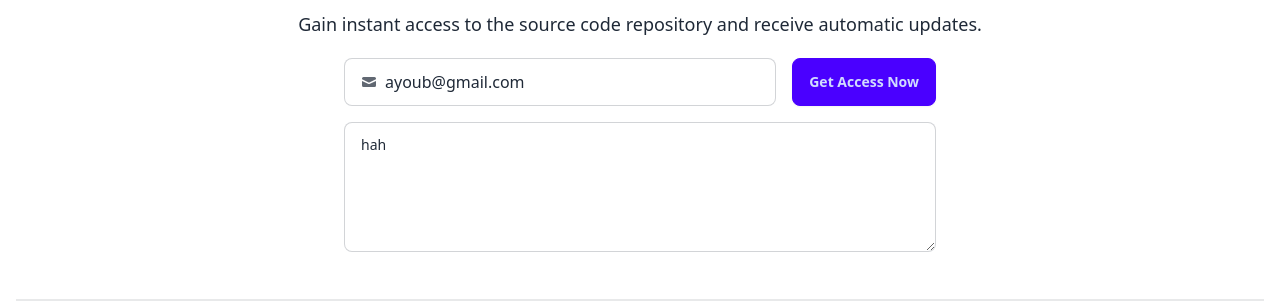
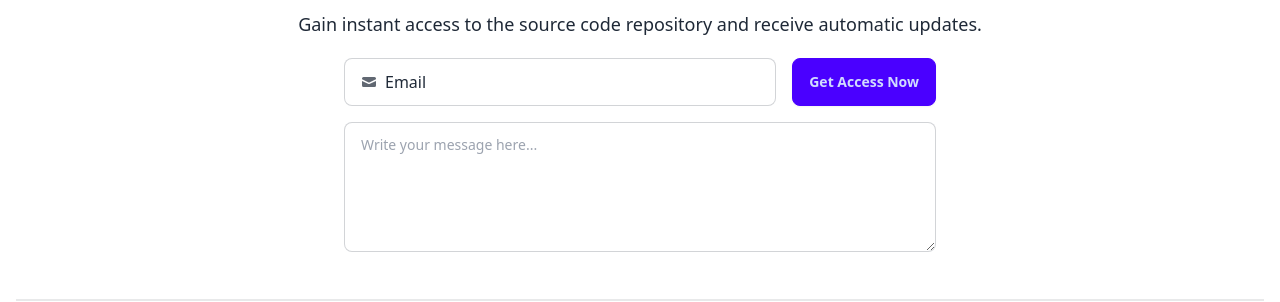
Before and after one commit to nachat-ayoub/wyr-shorts-generator, a React (Vite) app: page / in a window 1280 px wide. Shown: the part 650-952 px from the top of the page. Built offline with nearby package versions, Linux system fonts and the light colour scheme; no server answers.

Commit message:
remove default values

```diff
--- a/src/App.tsx
+++ b/src/App.tsx
@@ -6,8 +6,8 @@ import axios from 'axios';
 type TStatus = 'success' | 'error' | null;
 
 export default function App() {
-  const [email, setEmail] = useState('ayoub@gmail.com');
-  const [message, setMessage] = useState('hah');
+  const [email, setEmail] = useState('');
+  const [message, setMessage] = useState('');
   const [sendStatus, setSendStatus] = useState<TStatus>(null);
   const [error, setError] = useState<null | string>(null);
   const { sendEmail } = useForm();
```
